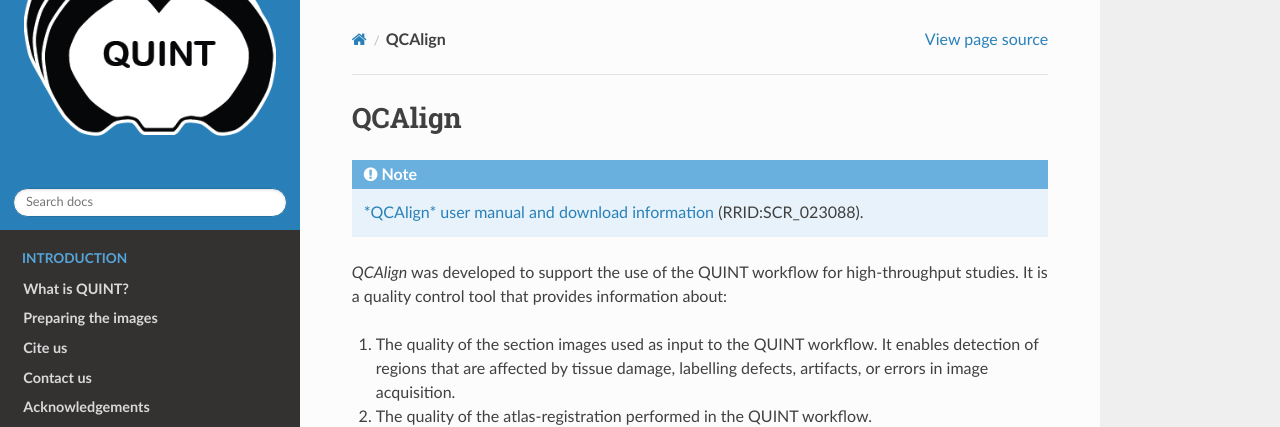
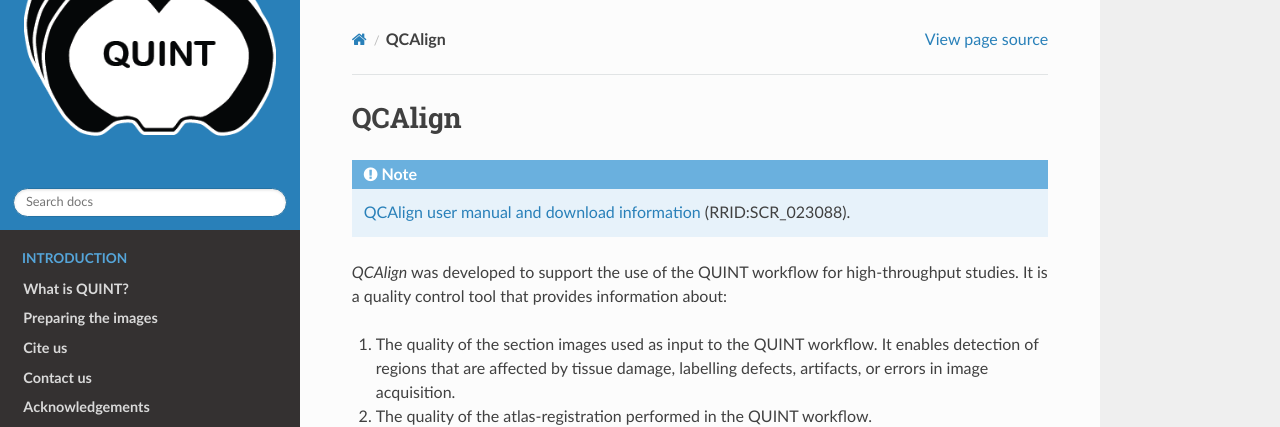
Before and after one commit to Neural-Systems-at-UIO/QUINT_workflow, a Sphinx documentation site: the page built from docs/QCAlign.rst, in a window 1280 px wide. Shown: the top 427 px of the page. Built offline with Sphinx 7.4.7 and the Read the Docs theme 3.1.0, drawn with Linux system fonts in a browser that asks for light colours.

```diff
--- a/docs/QCAlign.rst
+++ b/docs/QCAlign.rst
@@ -2,7 +2,7 @@
 ------------
 
 .. note::
-   `*QCAlign* user manual and download information <https://qcalign.readthedocs.io/en/latest/>`_ (RRID:SCR_023088).
+   `QCAlign user manual and download information <https://qcalign.readthedocs.io/en/latest/>`_ (RRID:SCR_023088).
 
 *QCAlign* was developed to support the use of the QUINT workflow for high-throughput studies. It is a quality control tool that provides information about:
 
```
